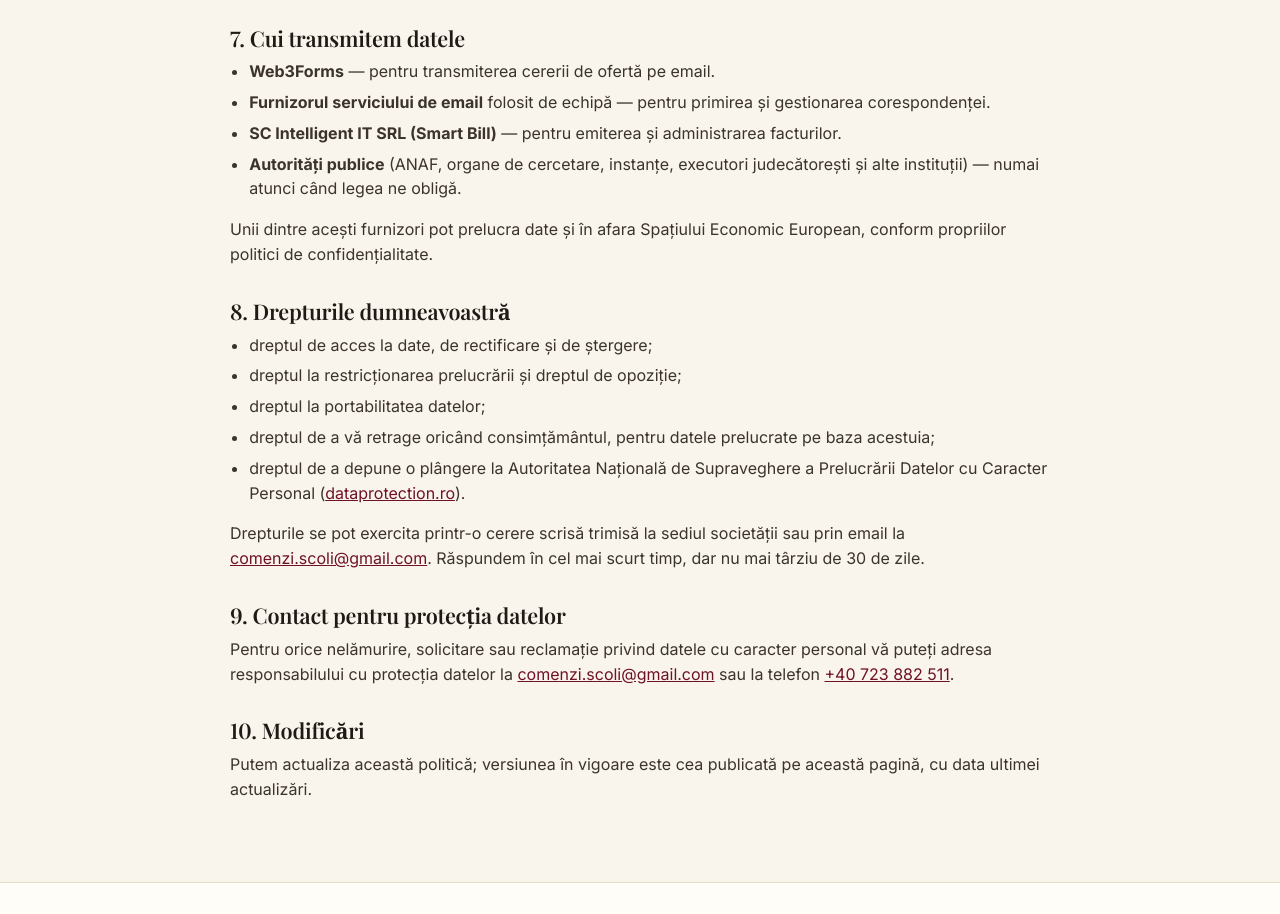
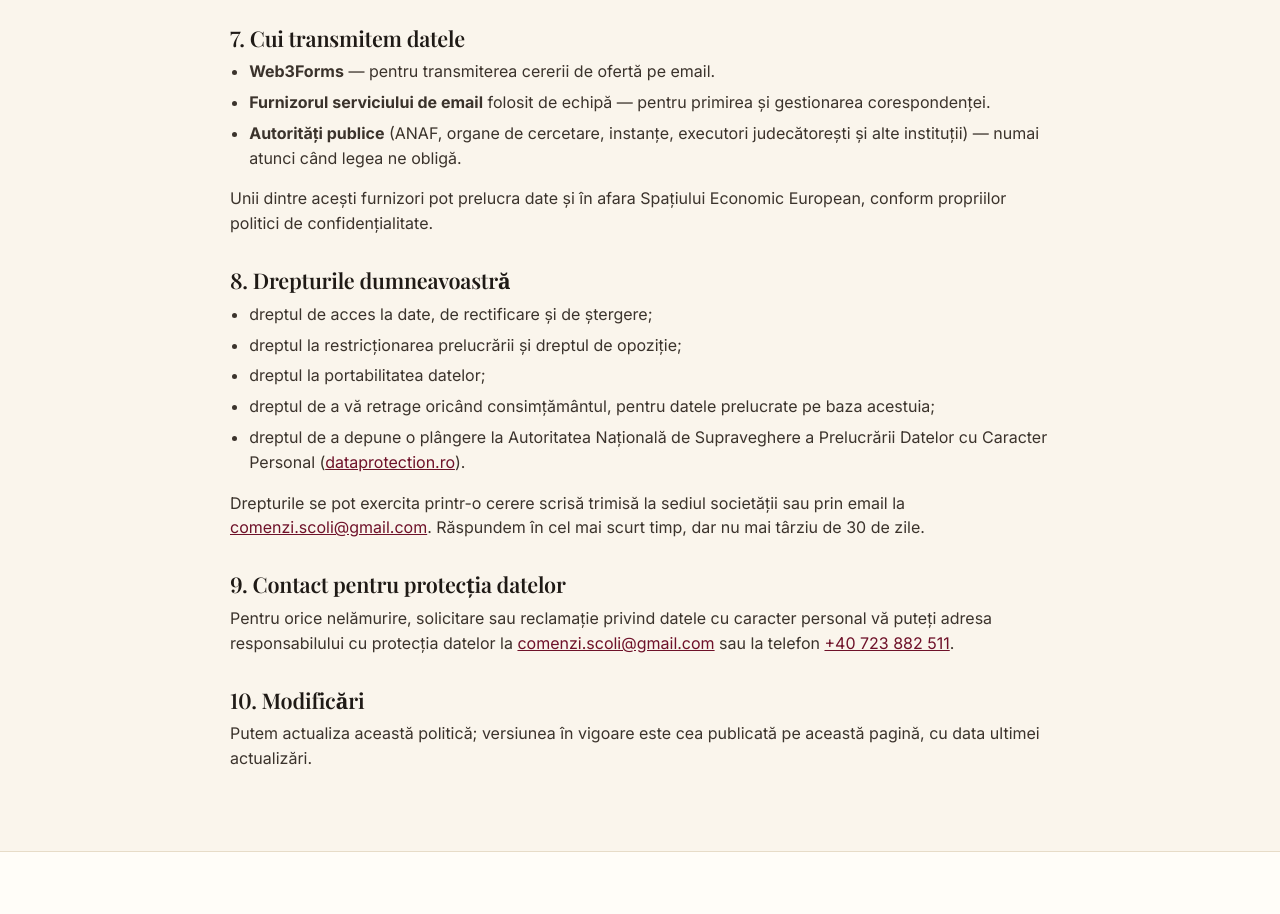
Before and after one commit to Absolvire/landing-page, a website: page politica-de-confidentialitate.html in a window 1280 px wide. Shown: the part 1860-2774 px from the top of the page. Drawn offline with nearby package versions, Linux system fonts and the light colour scheme; a web font is replaced by a local one.

Commit message:
Privacy policy: remove Smart Bill from data recipients

```diff
--- a/politica-de-confidentialitate.html
+++ b/politica-de-confidentialitate.html
@@ -159,7 +159,6 @@
     <ul>
       <li><strong>Web3Forms</strong> — pentru transmiterea cererii de ofertă pe email.</li>
       <li><strong>Furnizorul serviciului de email</strong> folosit de echipă — pentru primirea și gestionarea corespondenței.</li>
-      <li><strong>SC Intelligent IT SRL (Smart Bill)</strong> — pentru emiterea și administrarea facturilor.</li>
       <li><strong>Autorități publice</strong> (ANAF, organe de cercetare, instanțe, executori judecătorești și alte instituții) — numai atunci când legea ne obligă.</li>
     </ul>
     <p>Unii dintre acești furnizori pot prelucra date și în afara Spațiului Economic European, conform propriilor politici de confidențialitate.</p>
```
Also changed, not shown: _src/pages/politica-de-confidentialitate.html (+0 -1 lines).
